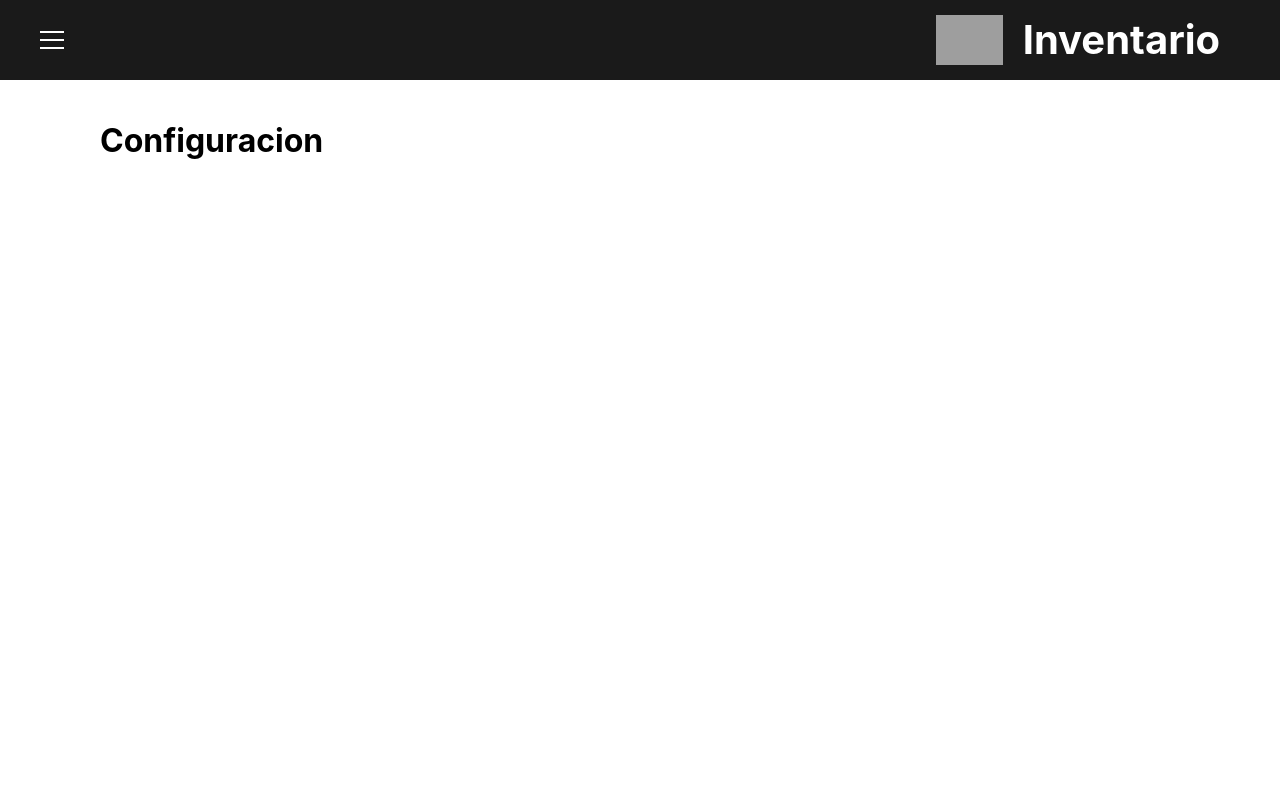
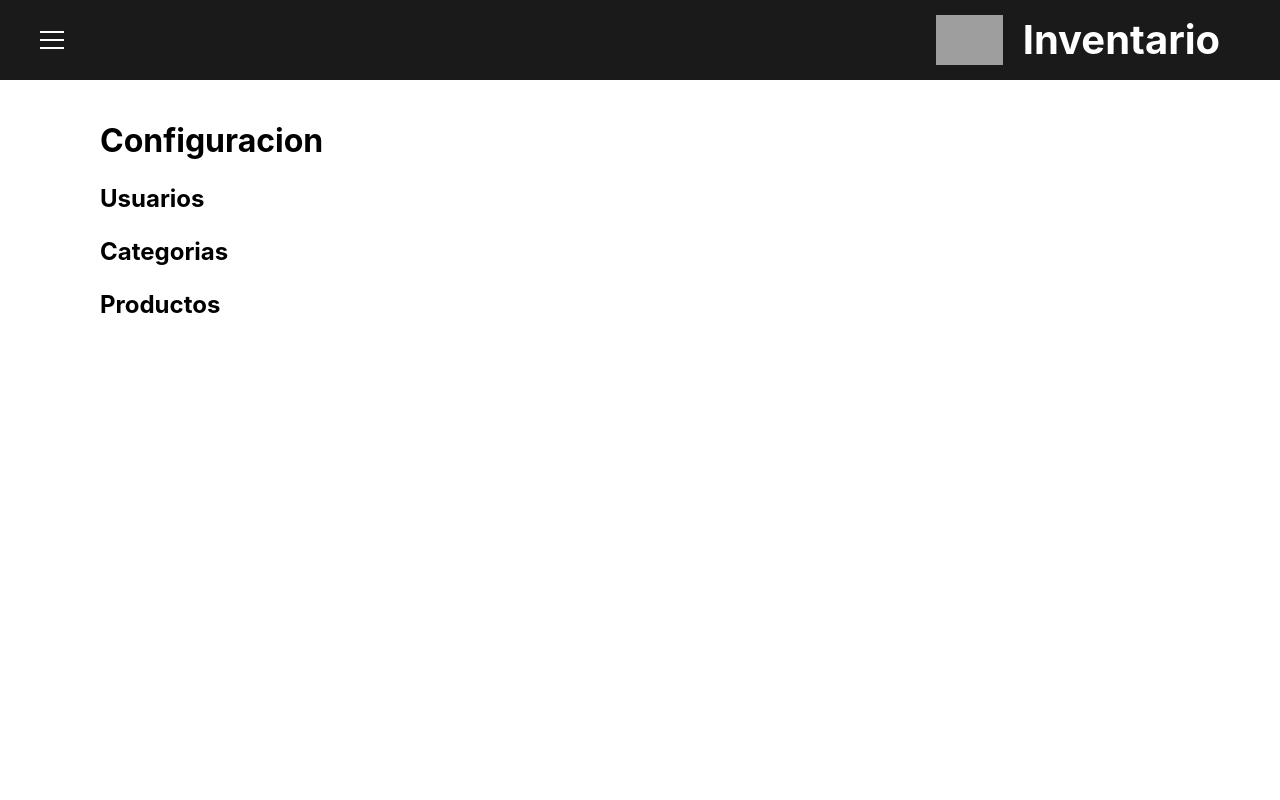
Before and after one commit to edevars/BarrioVivo, a Next.js app: page /configuracion in a window 1280 px wide. Shown: the top 800 px of the page. Built offline with nearby package versions, Linux system fonts and the light colour scheme; grey boxes are pictures that could not be loaded.

Commit message:
:sparkles: Adding structure to settings page

```diff
--- a/pages/configuracion.js
+++ b/pages/configuracion.js
@@ -1,10 +1,12 @@
 import React from "react";
 import Layout from "../src/Components/Layout";
+import SettingsContent from "../src/Components/Layout/SettingsContent";
 
 const DashboardPage = () => {
   return (
     <Layout>
       <h1>Configuracion</h1>
+      <SettingsContent />
     </Layout>
   );
 };
--- /dev/null
+++ b/src/Components/Layout/SettingsContent.js
@@ -0,0 +1,17 @@
+import styled from 'styled-components';
+
+const SubTitle = styled.h3`
+    font-size: 1.5rem;
+`;
+
+const SettingsContent = () => {
+  return (
+    <>
+      <SubTitle>Usuarios</SubTitle>
+      <SubTitle>Categorias</SubTitle>
+      <SubTitle>Productos</SubTitle>
+    </>
+  );
+};
+
+export default SettingsContent;
```
